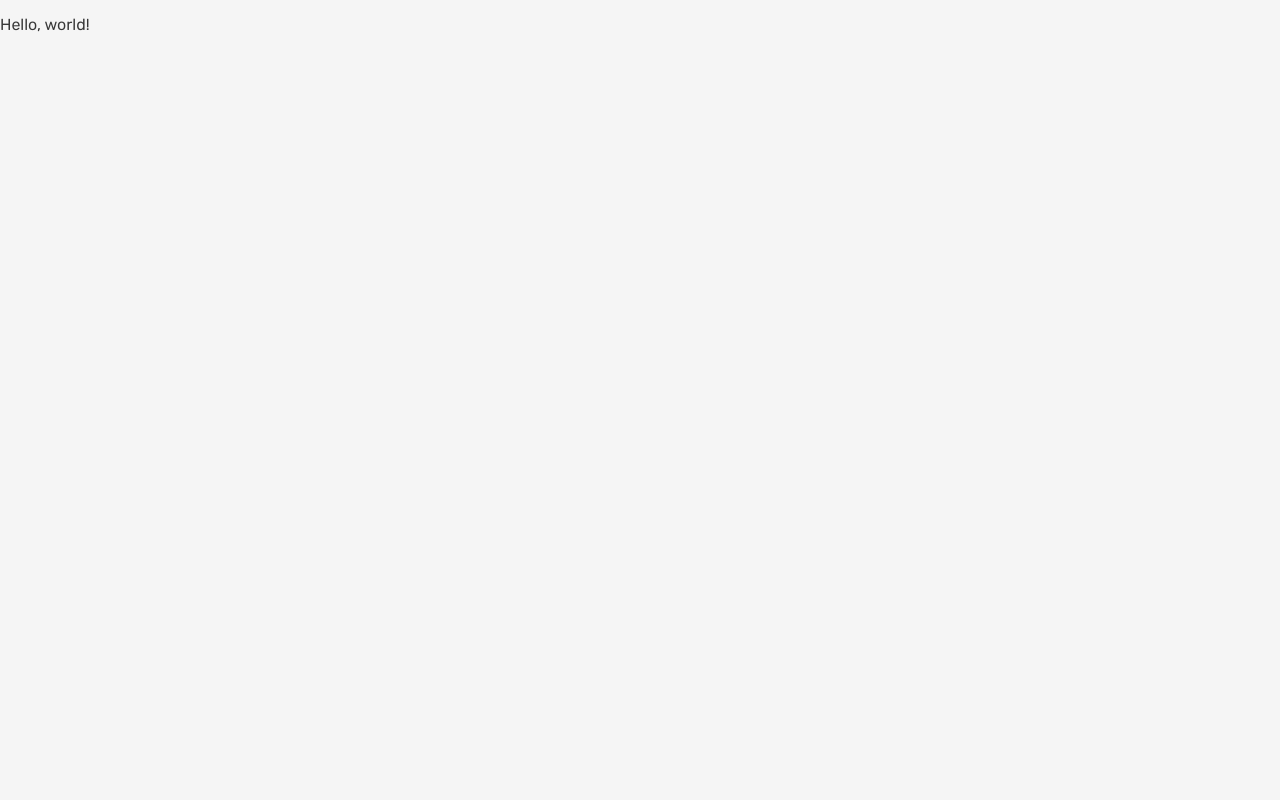
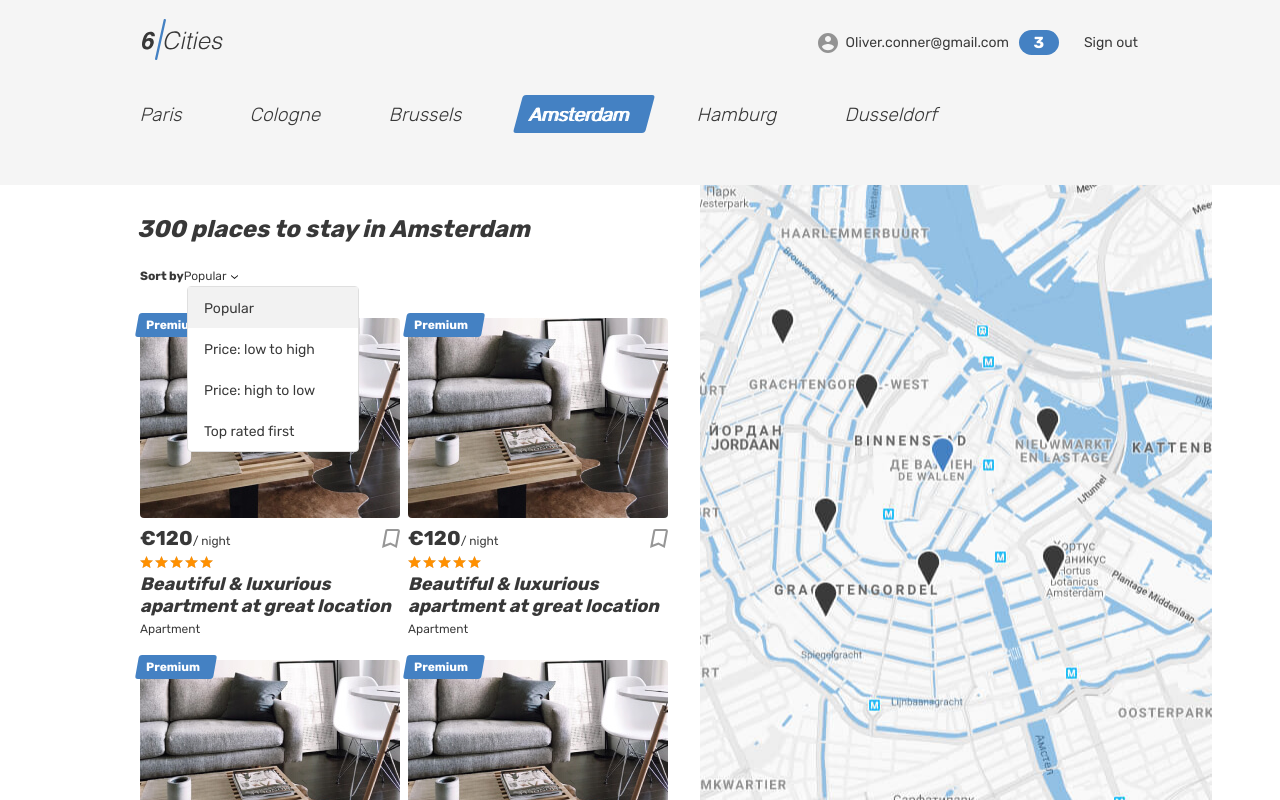
Before and after one commit to AnnaMarkelova/1761107-six-cities-10, a React (Create React App) app in the folder project/: page / in a window 1280 px wide. Built offline with nearby package versions, Linux system fonts and the light colour scheme.

Commit message:
adds components: main screen and place-card

```diff
--- a/project/src/components/app/app.tsx
+++ b/project/src/components/app/app.tsx
@@ -1,5 +1,18 @@
-function App(): JSX.Element {
-  return <p>Hello, world!</p>;
+import MainScreen from '../../pages/main-screen/main-screen';
+
+type MainScreenProps = {
+  cardNumber: number;
+  foundPlaces: number;
+}
+
+function App({cardNumber, foundPlaces}: MainScreenProps): JSX.Element {
+
+  return (
+    < MainScreen
+      cardNumber={cardNumber}
+      foundPlaces={foundPlaces}
+    />
+  );
 }
 
 export default App;
--- /dev/null
+++ b/project/src/components/place-card/place-card.tsx
@@ -0,0 +1,40 @@
+
+
+export default function PlaceCard(): JSX.Element {
+  return (
+    <article className="cities__card place-card">
+      <div className="place-card__mark">
+        <span>Premium</span>
+      </div>
+      <div className="cities__image-wrapper place-card__image-wrapper">
+        <a href="#">
+          <img className="place-card__image" src="img/apartment-01.jpg" width="260" height="200" alt="Place image" />
+        </a>
+      </div>
+      <div className="place-card__info">
+        <div className="place-card__price-wrapper">
+          <div className="place-card__price">
+            <b className="place-card__price-value">&euro;120</b>
+            <span className="place-card__price-text">&#47;&nbsp;night</span>
+          </div>
+          <button className="place-card__bookmark-button button" type="button">
+            <svg className="place-card__bookmark-icon" width="18" height="19">
+              <use xlinkHref="#icon-bookmark"></use>
+            </svg>
+            <span className="visually-hidden">To bookmarks</span>
+          </button>
+        </div>
+        <div className="place-card__rating rating">
+          <div className="place-card__stars rating__stars">
+            <span style={{ width: 80 }}></span>
+            <span className="visually-hidden">Rating</span>
+          </div>
+        </div>
+        <h2 className="place-card__name">
+          <a href="#">Beautiful &amp; luxurious apartment at great location</a>
+        </h2>
+        <p className="place-card__type">Apartment</p>
+      </div>
+    </article>
+  );
+}
--- a/project/src/index.tsx
+++ b/project/src/index.tsx
@@ -6,8 +6,16 @@
   document.getElementById('root') as HTMLElement,
 );
 
+const Setting = {
+  CARDS_NUMBER: 5,
+  FOUND_PLACES: 300,
+};
+
 root.render(
   <React.StrictMode>
-    <App />
+    <App
+      cardNumber={Setting.CARDS_NUMBER}
+      foundPlaces={Setting.FOUND_PLACES}
+    />
   </React.StrictMode>,
 );
--- /dev/null
+++ b/project/src/pages/main-screen/main-screen.tsx
@@ -0,0 +1,111 @@
+import PlaceCard from '../../components/place-card/place-card';
+
+type MainScreenProps = {
+  cardNumber: number;
+  foundPlaces: number;
+}
+
+export default function MainScreen({cardNumber, foundPlaces}: MainScreenProps): JSX.Element {
+  return (
+    <div className="page page--gray page--main">
+      <header className="header">
+        <div className="container">
+          <div className="header__wrapper">
+            <div className="header__left">
+              <a className="header__logo-link header__logo-link--active">
+                <img className="header__logo" src="img/logo.svg" alt="6 cities logo" width="81" height="41" />
+              </a>
+            </div>
+            <nav className="header__nav">
+              <ul className="header__nav-list">
+                <li className="header__nav-item user">
+                  <a className="header__nav-link header__nav-link--profile" href="#">
+                    <div className="header__avatar-wrapper user__avatar-wrapper">
+                    </div>
+                    <span className="header__user-name user__name">Oliver.conner@gmail.com</span>
+                    <span className="header__favorite-count">3</span>
+                  </a>
+                </li>
+                <li className="header__nav-item">
+                  <a className="header__nav-link" href="#">
+                    <span className="header__signout">Sign out</span>
+                  </a>
+                </li>
+              </ul>
+            </nav>
+          </div>
+        </div>
+      </header>
+
+      <main className="page__main page__main--index">
+        <h1 className="visually-hidden">Cities</h1>
+        <div className="tabs">
+          <section className="locations container">
+            <ul className="locations__list tabs__list">
+              <li className="locations__item">
+                <a className="locations__item-link tabs__item" href="#">
+                  <span>Paris</span>
+                </a>
+              </li>
+              <li className="locations__item">
+                <a className="locations__item-link tabs__item" href="#">
+                  <span>Cologne</span>
+                </a>
+              </li>
+              <li className="locations__item">
+                <a className="locations__item-link tabs__item" href="#">
+                  <span>Brussels</span>
+                </a>
+              </li>
+              <li className="locations__item">
+                <a className="locations__item-link tabs__item tabs__item--active">
+                  <span>Amsterdam</span>
+                </a>
+              </li>
+              <li className="locations__item">
+                <a className="locations__item-link tabs__item" href="#">
+                  <span>Hamburg</span>
+                </a>
+              </li>
+              <li className="locations__item">
+                <a className="locations__item-link tabs__item" href="#">
+                  <span>Dusseldorf</span>
+                </a>
+              </li>
+            </ul>
+          </section>
+        </div>
+        <div className="cities">
+          <div className="cities__places-container container">
+            <section className="cities__places places">
+              <h2 className="visually-hidden">Places</h2>
+              <b className="places__found">{foundPlaces} places to stay in Amsterdam</b>
+              <form className="places__sorting" action="#" method="get">
+                <span className="places__sorting-caption">Sort by</span>
+                <span className="places__sorting-type" tabIndex={0}>
+                  Popular
+                  <svg className="places__sorting-arrow" width="7" height="4">
+                    <use xlinkHref="#icon-arrow-select"></use>
+                  </svg>
+                </span>
+                <ul className="places__options places__options--custom places__options--opened">
+                  <li className="places__option places__option--active" tabIndex={0}>Popular</li>
+                  <li className="places__option" tabIndex={0} >Price: low to high</li>
+                  <li className="places__option" tabIndex={0}>Price: high to low</li>
+                  <li className="places__option" tabIndex={0}>Top rated first</li>
+                </ul>
+              </form>
+              <div className="cities__places-list places__list tabs__content">
+                {new Array(cardNumber).fill(<PlaceCard />)}
+              </div>
+            </section>
+            <div className="cities__right-section">
+              <section className="cities__map map"></section>
+            </div>
+          </div>
+        </div>
+      </main>
+    </div>
+
+  );
+}
```
Also changed, not shown: 1 other file (tests, documents, lock files or other folders).
